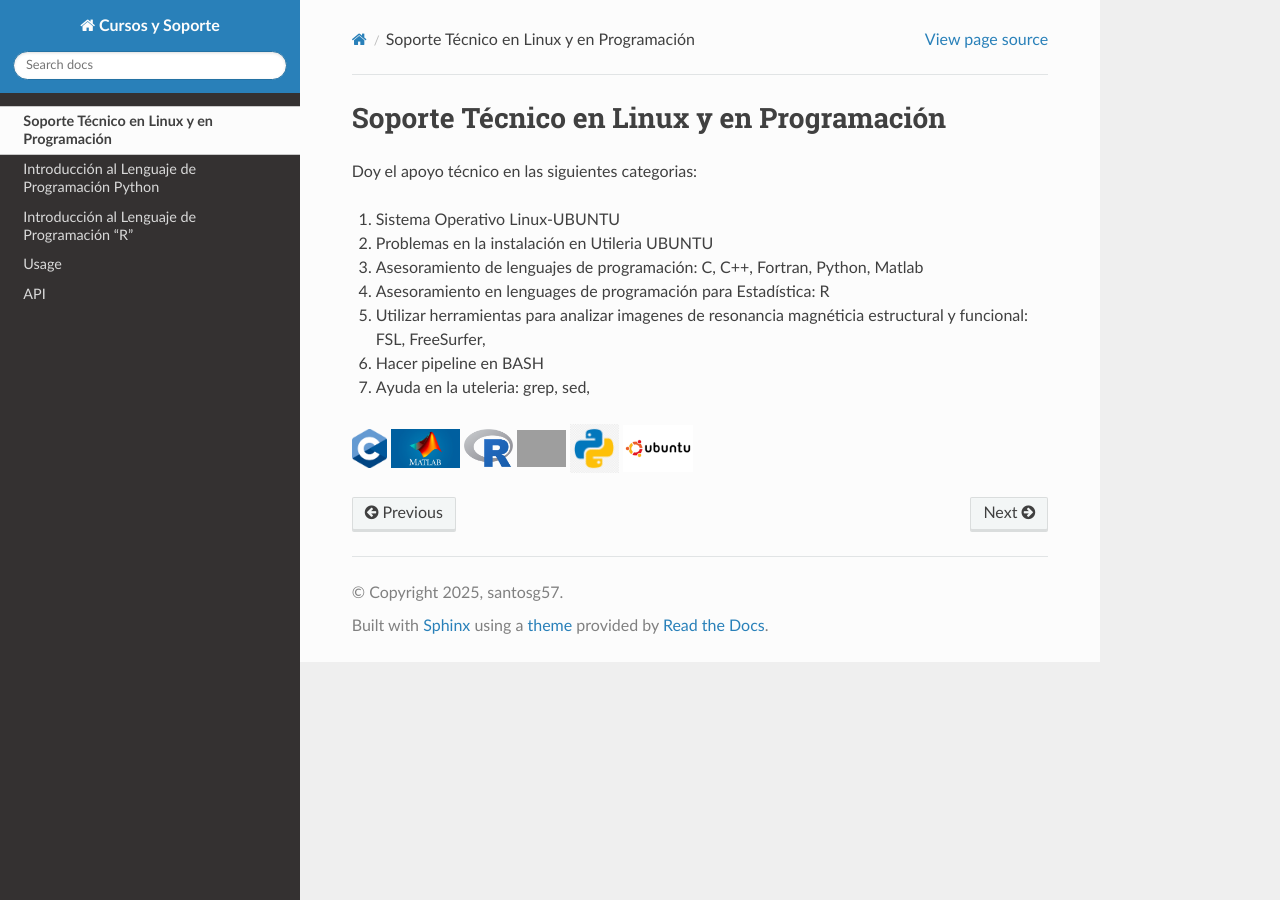
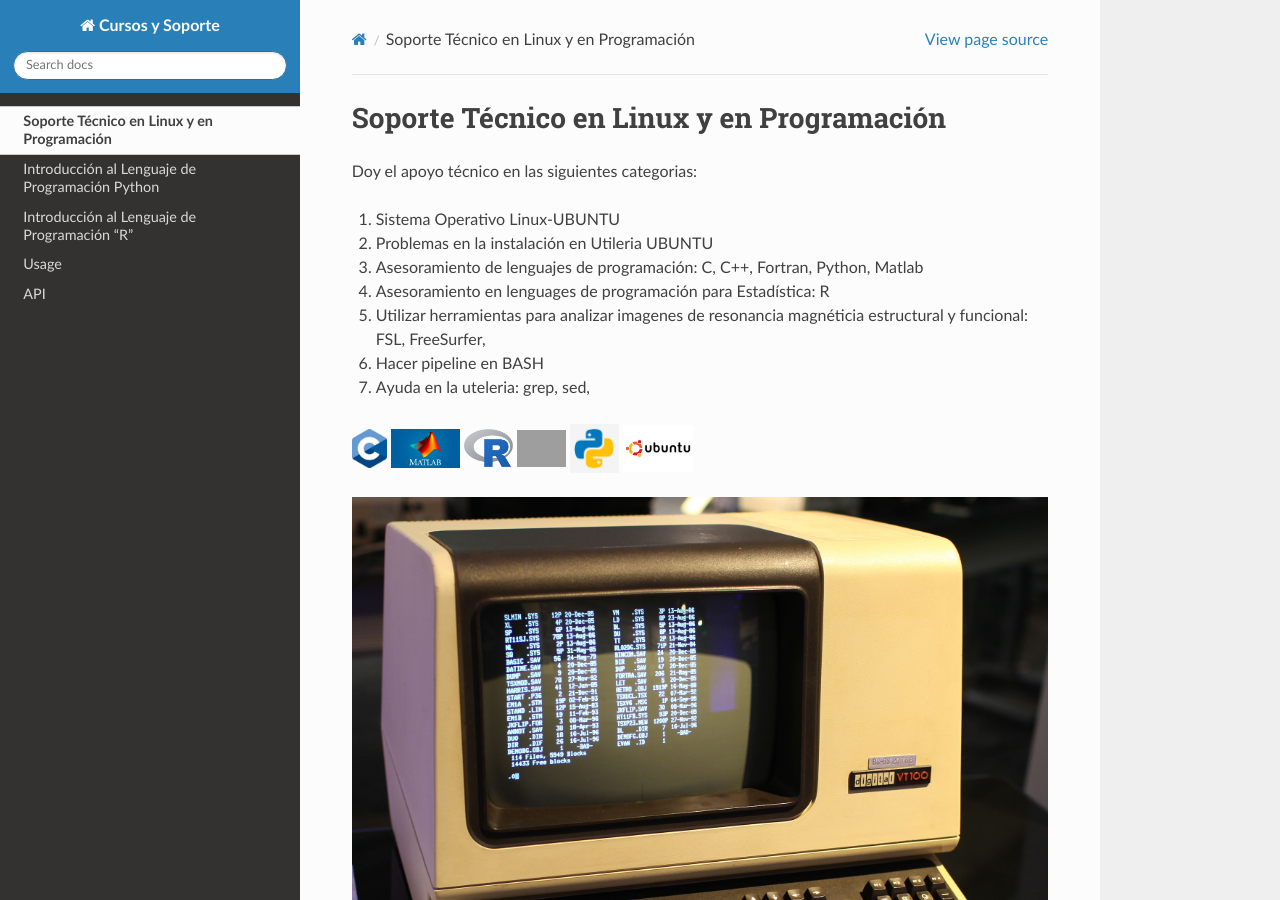
Before and after one commit to matecom57/santosg57-cursosinb, a Sphinx documentation site: the page built from docs/source/soporte_tecnico.rst, in a window 1280 px wide and 900 px high. Built offline with Sphinx 7.4.7 and the Read the Docs theme 3.1.0, drawn with Linux system fonts in a browser that asks for light colours.

```diff
--- a/docs/source/soporte_tecnico.rst
+++ b/docs/source/soporte_tecnico.rst
@@ -34,3 +34,7 @@ Doy el apoyo técnico en las siguientes categorias:
 
 .. image:: ubuntu_logo.png
    :width: 10%
+
+.. image:: 1920px-DEC_VT100_terminal.jpg
+
+.. image:: Pdp-11-40.jpg
```
Also changed, not shown: docs/source/1920px-DEC_VT100_terminal.jpg (added), docs/source/Pdp-11-40.jpg (added).
